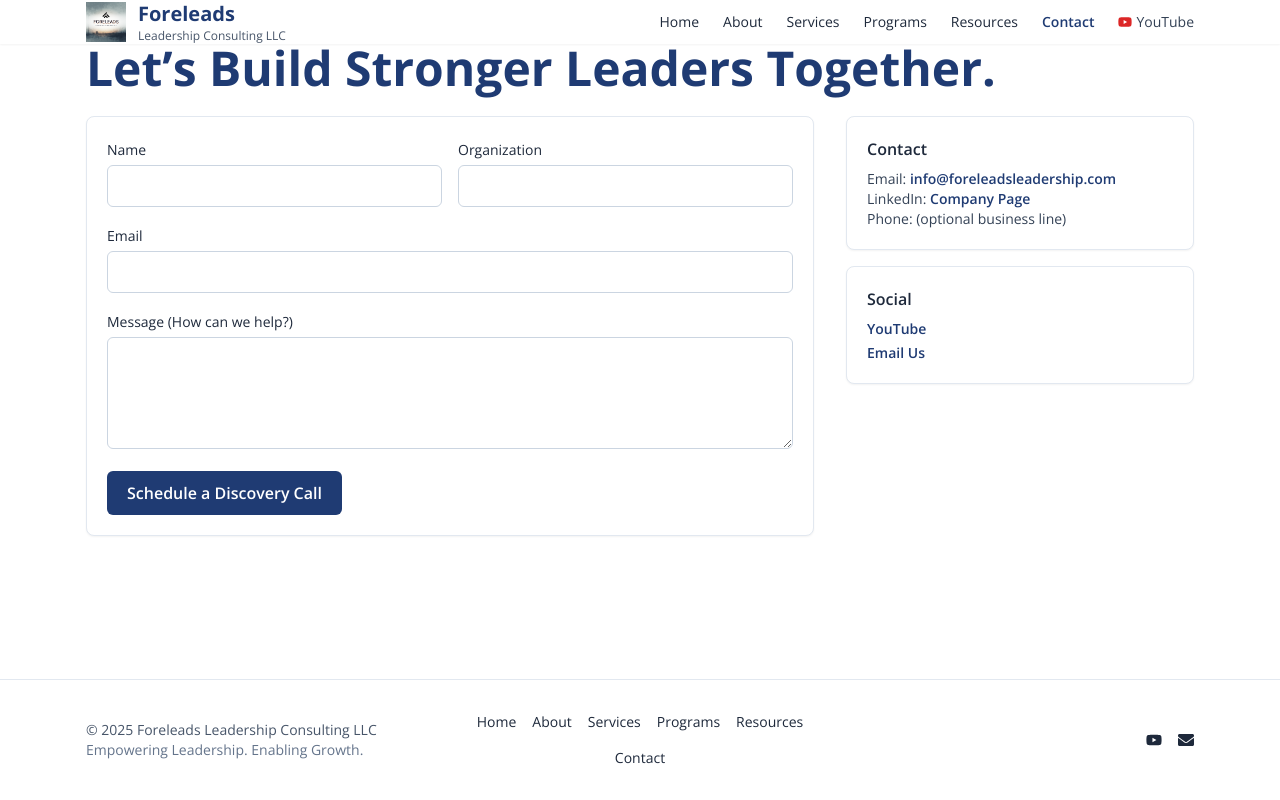
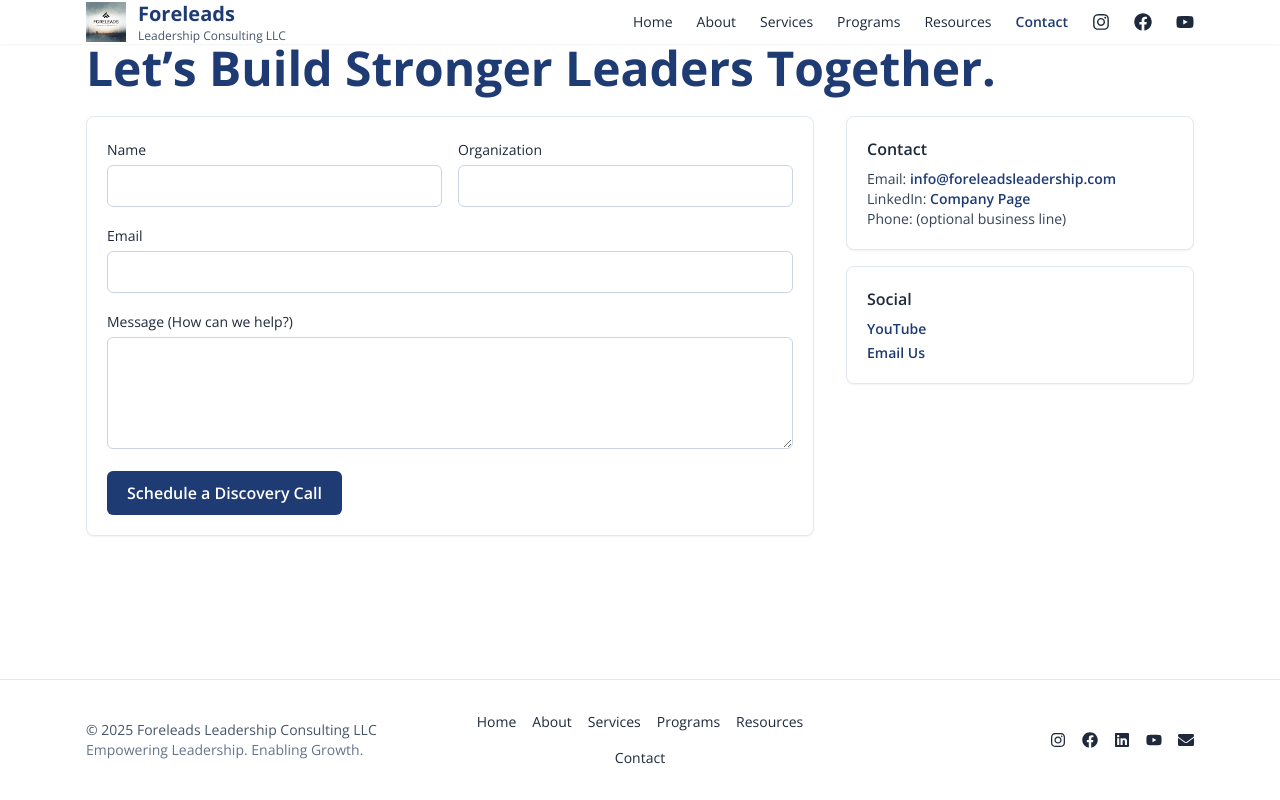
Before and after one commit to foretechleaders/Foreleads-site-final, a React (Vite) app: page /contact in a window 1280 px wide. Built offline with nearby package versions, Linux system fonts and the light colour scheme.

Commit message:
Add files via upload

```diff
--- a/src/components/Footer.jsx
+++ b/src/components/Footer.jsx
@@ -1,6 +1,6 @@
 import React from 'react'
 import { Link } from 'react-router-dom'
-import { FaYoutube, FaEnvelope } from 'react-icons/fa'
+import { FaYoutube, FaEnvelope, FaInstagram, FaFacebook, FaLinkedin } from 'react-icons/fa'
 
 export default function Footer() {
   return (
@@ -22,15 +22,51 @@ export default function Footer() {
 
         <div className="flex gap-4 justify-end">
           <a
+            href="https://www.instagram.com/foreleads_leadership/"
+            target="_blank"
+            rel="noopener noreferrer"
+            className="hover:text-navy"
+            aria-label="Instagram"
+            title="Instagram"
+          >
+            <FaInstagram />
+          </a>
+          <a
+            href="https://www.facebook.com/profile.php?id=61582426252186"
+            target="_blank"
+            rel="noopener noreferrer"
+            className="hover:text-navy"
+            aria-label="Facebook"
+            title="Facebook"
+          >
+            <FaFacebook />
+          </a>
+          <a
+            href="https://www.linkedin.com/company/109255618/admin/dashboard/"
+            target="_blank"
+            rel="noopener noreferrer"
+            className="hover:text-navy"
+            aria-label="LinkedIn"
+            title="LinkedIn"
+          >
+            <FaLinkedin />
+          </a>
+          <a
             href="https://www.youtube.com/@ForeleadsLeadershipConsulting"
             target="_blank"
             rel="noopener noreferrer"
             className="hover:text-navy"
             aria-label="YouTube"
+            title="YouTube"
           >
             <FaYoutube />
           </a>
-          <a href="mailto:info@foreleadsleadership.com" className="hover:text-navy" aria-label="Email">
+          <a
+            href="mailto:foretechleaders@gmail.com"
+            className="hover:text-navy"
+            aria-label="Email"
+            title="Email"
+          >
             <FaEnvelope />
           </a>
         </div>
--- a/src/components/Header.jsx
+++ b/src/components/Header.jsx
@@ -1,12 +1,16 @@
-import React from 'react'
+import React, { useState } from 'react'
 import { Link, NavLink } from 'react-router-dom'
-import { FaYoutube } from 'react-icons/fa'
+import { FaYoutube, FaInstagram, FaFacebook, FaBars, FaTimes } from 'react-icons/fa'
 import logo from '/Leadership Consulting LLC.png'
 
 export default function Header() {
+  const [isMenuOpen, setIsMenuOpen] = useState(false)
+  const toggleMenu = () => setIsMenuOpen(!isMenuOpen)
+
   return (
-    <header className="sticky top-0 z-40 bg-white shadow-sm">
+    <header className="sticky top-0 z-50 bg-white shadow-sm">
       <div className="container flex items-center justify-between py-4">
+        {/* Logo + Title */}
         <Link to="/" className="flex items-center gap-3" aria-label="Go to homepage">
           <img src={logo} alt="Foreleads logo" className="h-10 w-auto" />
           <div className="leading-tight">
@@ -15,6 +19,7 @@ export default function Header() {
           </div>
         </Link>
 
+        {/* Desktop Nav */}
         <nav className="hidden md:flex items-center gap-6 text-sm">
           <NavLink to="/" className={({isActive}) => isActive ? 'text-navy font-semibold' : 'hover:text-navy'}>Home</NavLink>
           <NavLink to="/about" className={({isActive}) => isActive ? 'text-navy font-semibold' : 'hover:text-navy'}>About</NavLink>
@@ -22,17 +27,50 @@ export default function Header() {
           <NavLink to="/programs" className={({isActive}) => isActive ? 'text-navy font-semibold' : 'hover:text-navy'}>Programs</NavLink>
           <NavLink to="/resources" className={({isActive}) => isActive ? 'text-navy font-semibold' : 'hover:text-navy'}>Resources</NavLink>
           <NavLink to="/contact" className={({isActive}) => isActive ? 'text-navy font-semibold' : 'hover:text-navy'}>Contact</NavLink>
-          <a
-            href="https://www.youtube.com/@ForeleadsLeadershipConsulting"
-            target="_blank"
-            rel="noopener noreferrer"
-            className="flex items-center gap-1 text-slate-700 hover:text-navy"
-            aria-label="YouTube channel"
-          >
-            <FaYoutube className="text-red-600" /> <span className="hidden lg:inline">YouTube</span>
+
+          {/* Social Icons */}
+          <a href="https://www.instagram.com/foreleads_leadership/" target="_blank" rel="noopener noreferrer" aria-label="Instagram" className="hover:text-navy">
+            <FaInstagram size={18} />
+          </a>
+          <a href="https://www.facebook.com/profile.php?id=61582426252186" target="_blank" rel="noopener noreferrer" aria-label="Facebook" className="hover:text-navy">
+            <FaFacebook size={18} />
+          </a>
+          <a href="https://www.youtube.com/@ForeleadsLeadershipConsulting" target="_blank" rel="noopener noreferrer" aria-label="YouTube" className="hover:text-navy">
+            <FaYoutube size={18} />
           </a>
         </nav>
+
+        {/* Mobile Menu Toggle */}
+        <button onClick={toggleMenu} className="md:hidden text-navy focus:outline-none">
+          {isMenuOpen ? <FaTimes size={22} /> : <FaBars size={22} />}
+        </button>
       </div>
+
+      {/* Mobile Dropdown */}
+      {isMenuOpen && (
+        <div className="md:hidden bg-white border-t border-slate-200">
+          <div className="flex flex-col items-center gap-4 py-6 text-sm">
+            <NavLink to="/" onClick={toggleMenu} className="hover:text-navy">Home</NavLink>
+            <NavLink to="/about" onClick={toggleMenu} className="hover:text-navy">About</NavLink>
+            <NavLink to="/services" onClick={toggleMenu} className="hover:text-navy">Services</NavLink>
+            <NavLink to="/programs" onClick={toggleMenu} className="hover:text-navy">Programs</NavLink>
+            <NavLink to="/resources" onClick={toggleMenu} className="hover:text-navy">Resources</NavLink>
+            <NavLink to="/contact" onClick={toggleMenu} className="hover:text-navy">Contact</NavLink>
+
+            <div className="flex gap-6 pt-2 text-navy">
+              <a href="https://www.instagram.com/foreleads_leadership/" target="_blank" rel="noopener noreferrer" aria-label="Instagram">
+                <FaInstagram size={20} />
+              </a>
+              <a href="https://www.facebook.com/profile.php?id=61582426252186" target="_blank" rel="noopener noreferrer" aria-label="Facebook">
+                <FaFacebook size={20} />
+              </a>
+              <a href="https://www.youtube.com/@ForeleadsLeadershipConsulting" target="_blank" rel="noopener noreferrer" aria-label="YouTube">
+                <FaYoutube size={20} />
+              </a>
+            </div>
+          </div>
+        </div>
+      )}
     </header>
   )
 }
```
